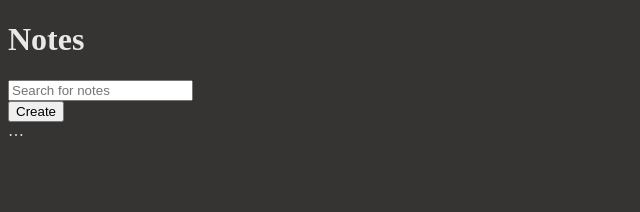
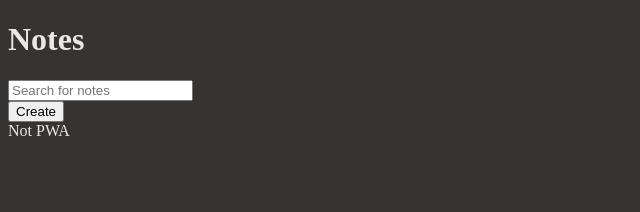
Before and after one commit to dtinth/notes-web-editor, a Vue app: page /notes/1 in a window 1280 px wide. Shown: the top 212 px of the page, without its empty margins (0-640 px from the left). Built offline with nearby package versions, Linux system fonts and the light colour scheme; what pouchdb, twind would draw is missing.

Commit message:
Show PWA status

```diff
--- a/src/PWAStatus.vue
+++ b/src/PWAStatus.vue
@@ -15,6 +15,9 @@ export default defineComponent({
     const status = ref('…')
     const clickAction = ref<(() => void) | null>(null)
     onMounted(() => {
+      status.value = navigator.serviceWorker?.controller
+        ? 'PWA active'
+        : 'Not PWA'
       const updateSW = registerSW({
         onNeedRefresh() {
           status.value = 'Refresh to update'
```
